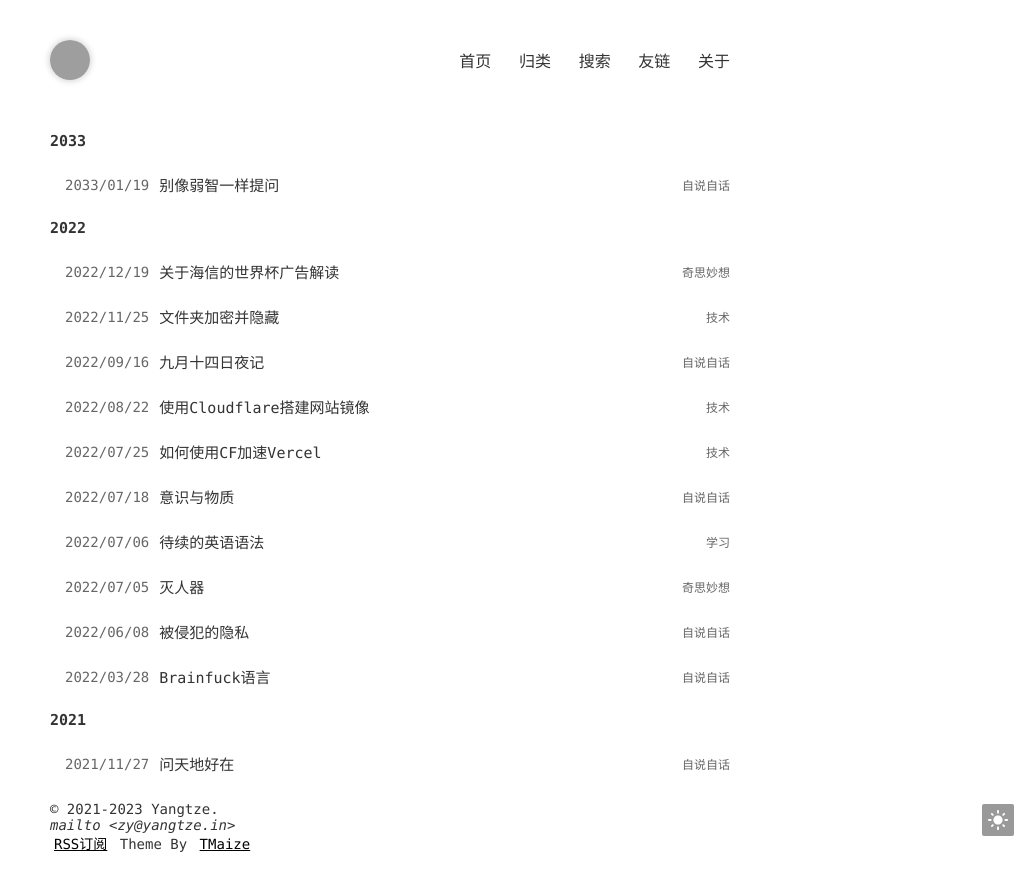
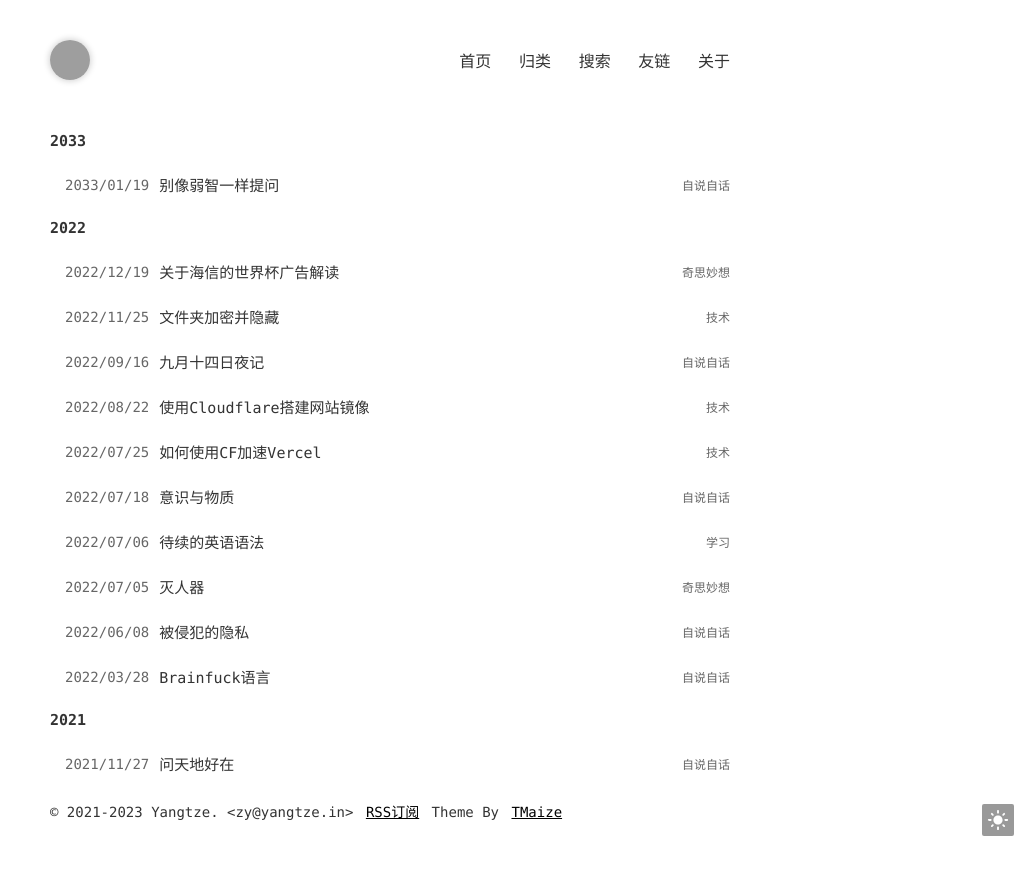
Before and after one commit to Suyuqu/Tmaize, a Jekyll site: the page built from index.html, in a window 1280 px wide. Shown: the top 891 px of the page, without its empty margins (250-1280 px from the left). Built offline with Jekyll 4.4.1, drawn with Linux system fonts in a browser that asks for light colours; grey boxes are pictures that could not be loaded.

Commit message:
Update _config.yml

```diff
--- a/_config.yml
+++ b/_config.yml
@@ -5,7 +5,7 @@ title: Yangtze Blog
 description: Yangtze的个人博客
 keywords: Yangtze,Blog,Java,Html,JavaScript
 author: yangtze
-footerText: '© 2021-2023 Yangtze. <address>mailto &lt;zy@yangtze.in&gt;</address>'
+footerText: '© 2021-2023 Yangtze. &lt;zy@yangtze.in&gt;'
 
 # 这些不要动
 permalink: /posts/:year/:month/:day/:title.html
```
